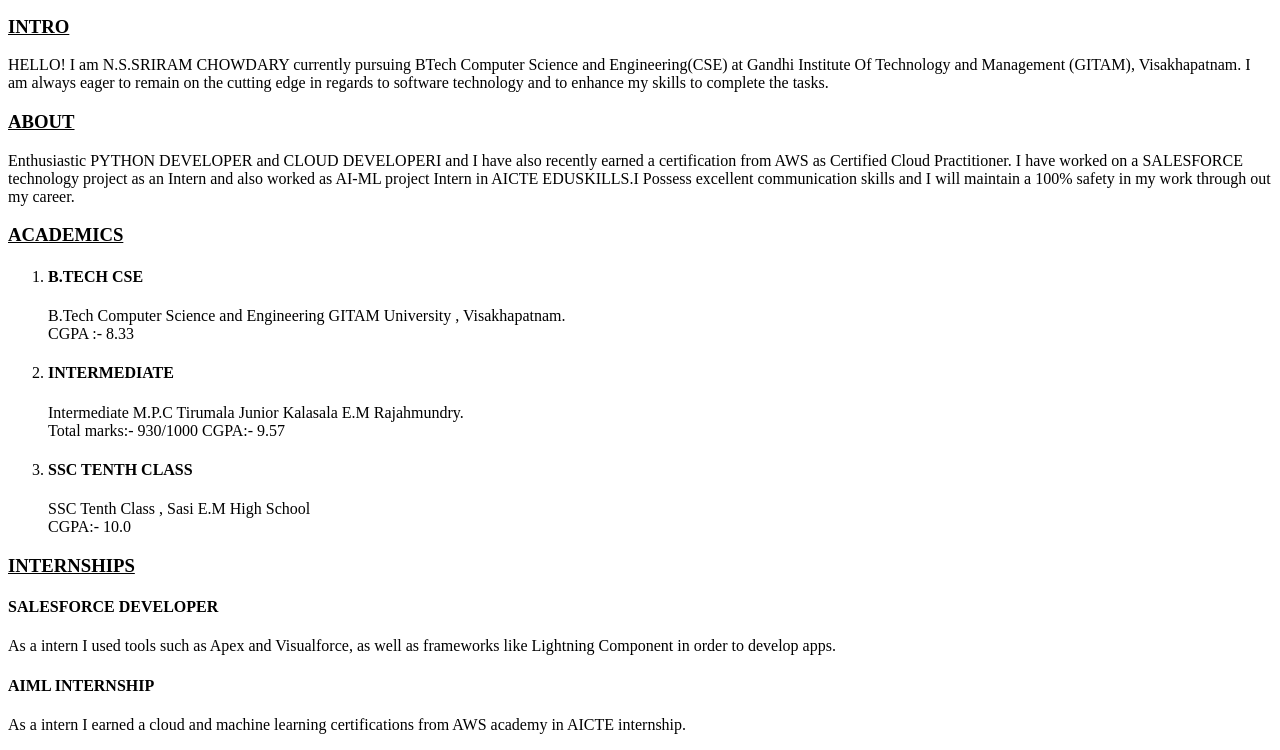
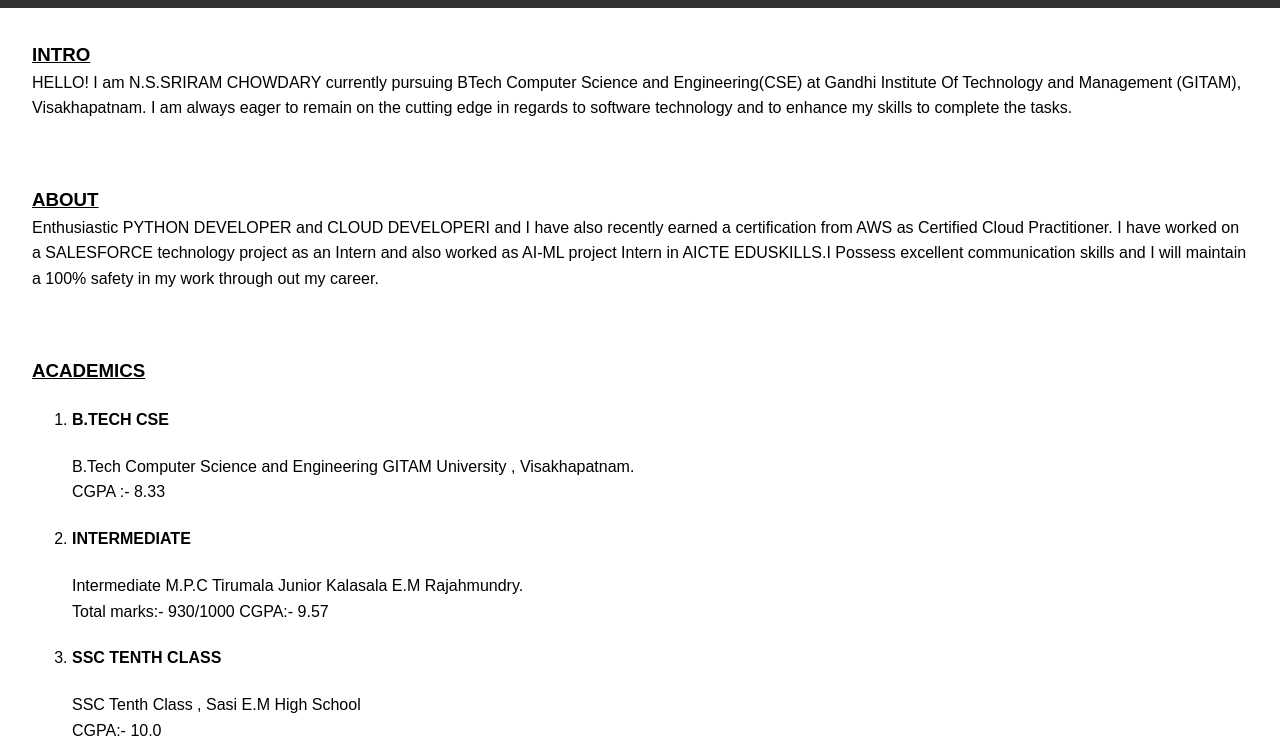
Before and after one commit to nsriramchowdary/sriramresume, a plain HTML site: page index.html in a window 1280 px wide. Shown: the part 101-851 px from the top of the page. Drawn offline with Linux system fonts and the light colour scheme.

Commit message:
Update index.html

```diff
--- a/index.html
+++ b/index.html
@@ -3,7 +3,7 @@
 
     <meta name="viewport" content="width=device-width, initial-scale=1.0">
     <title>N.S.SRIRAM CHOWDARY - Resume</title>
-    <link rel="stylesheet" href="./N.S.SRIRAM CHOWDARY - Resume_files/style.css">
+    <link rel="stylesheet" href="./style.css">
 </head>
 <body>
     <header>
```
